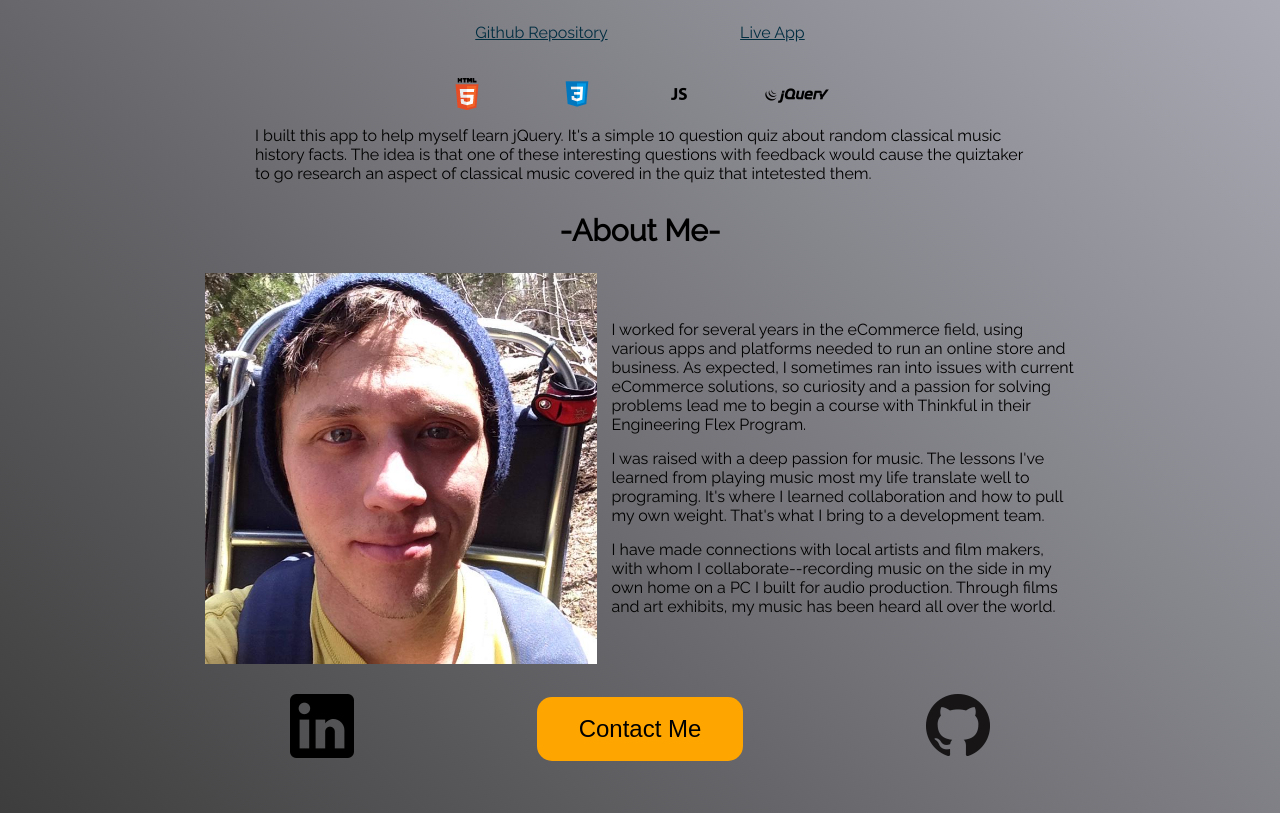
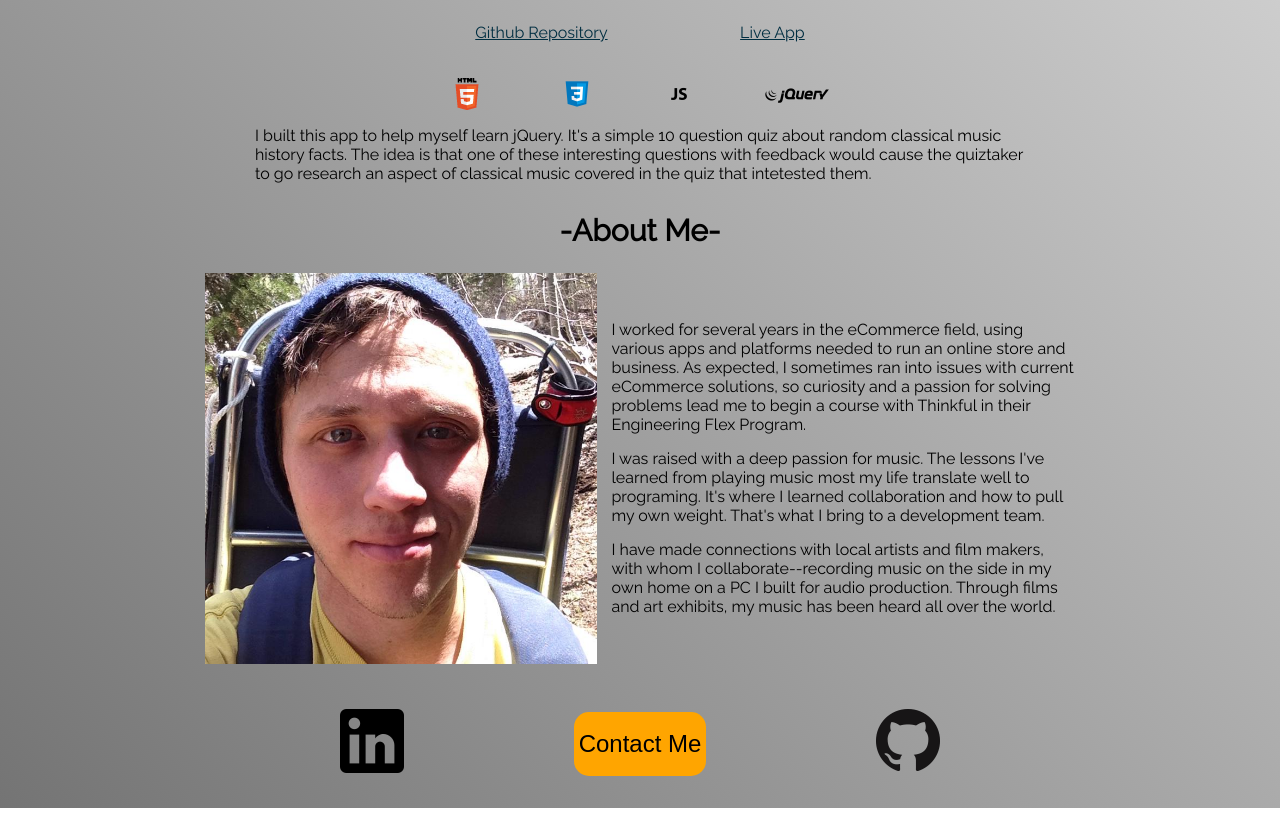
Before and after one commit to eyeaxamsterdam/portfolio, a plain HTML site: page index.html in a window 1280 px wide. Shown: the part 711-1524 px from the top of the page. Drawn offline with Linux system fonts and the light colour scheme.

Commit message:
more final changes

```diff
--- a/main.css
+++ b/main.css
@@ -8,7 +8,7 @@
 }
 
 html {
-    background: linear-gradient(45deg, rgb(61, 61, 61), rgb(207, 207, 221));
+    background: linear-gradient(45deg, rgb(116, 116, 116), rgb(235, 235, 235));
     font-family: 'Raleway', sans-serif;
     scroll-behavior: smooth;
 }
@@ -106,9 +106,9 @@ a:hover {
 footer ul {
     list-style-type: none;
     display: flex;
-    justify-content: space-between;
+    justify-content: space-around;
     align-items: center;
-    padding: 15px 50px 50px 50px;
+    padding: 30px 15px;
     font-size: 20px;
     max-width: 800px;
     margin: 0 auto;
@@ -125,11 +125,12 @@ footer ul {
 
 .email {
     height: 64px;
-    width: 20vw;
+    width: 100%;
     font-size: larger;
     border-radius: 15px 15px;
     background: orange;
     max-width: 206px;
+    padding: 5px
 }
 
 .email:hover {
```
